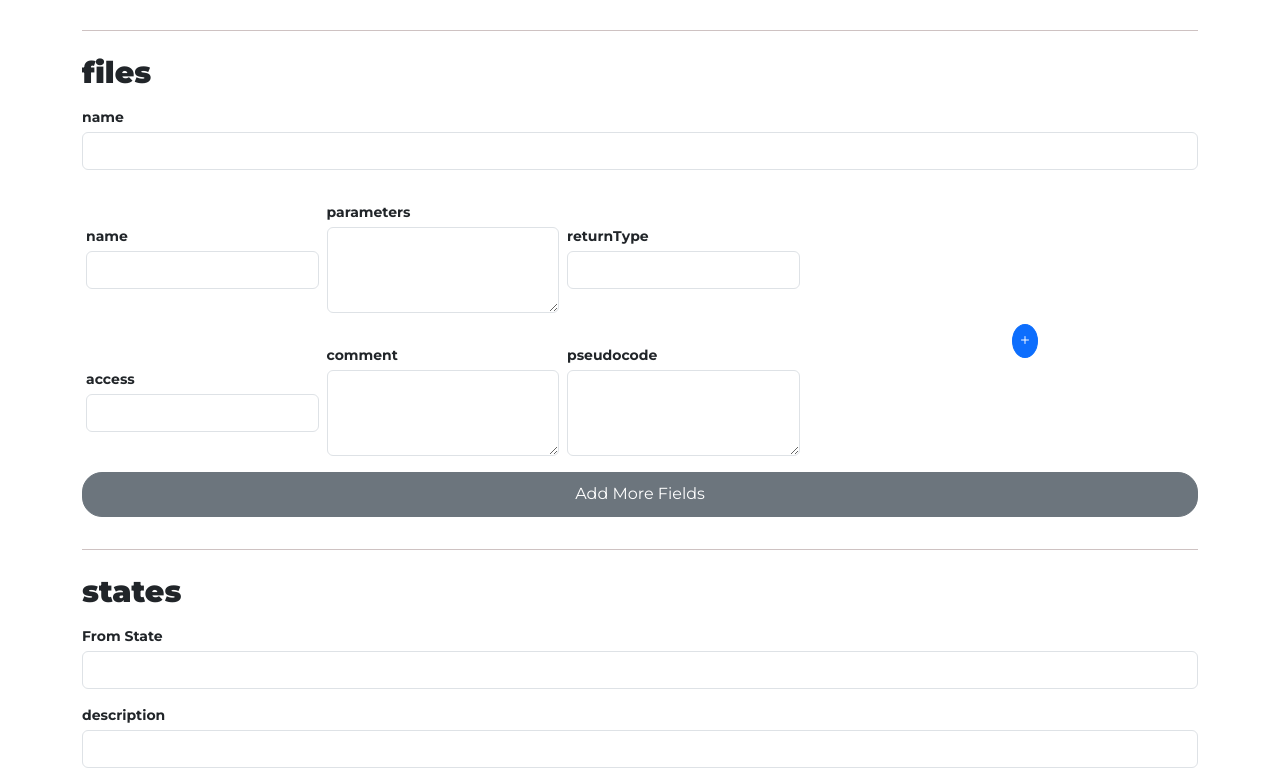
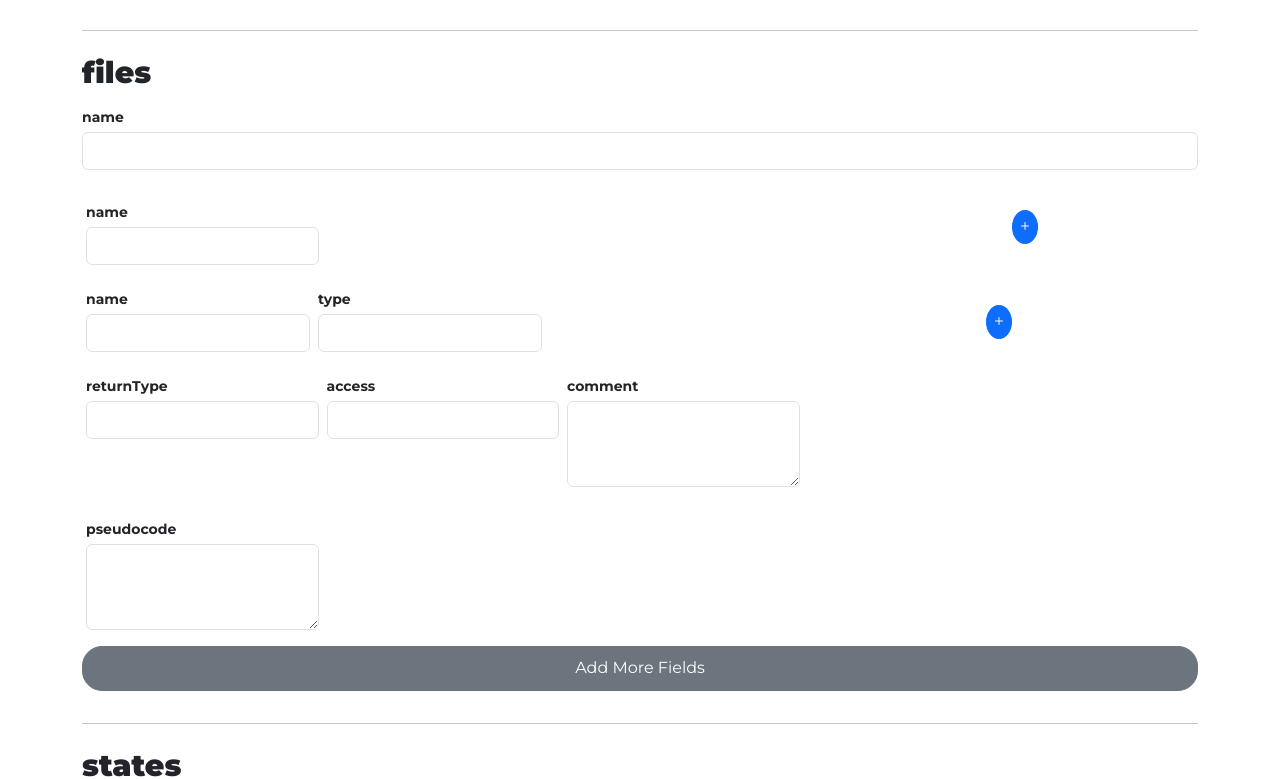
Before and after one commit to darcy-bcit/assignment-starter, a React (Create React App) app in the folder frontend/: page / in a window 1280 px wide. Shown: the part 1361-2140 px from the top of the page. Built offline with nearby package versions, Linux system fonts and the light colour scheme.

Commit message:
removed extra field in files section and fixed bugs with adding more fields

```diff
--- a/frontend/src/components/form_section.js
+++ b/frontend/src/components/form_section.js
@@ -82,6 +82,27 @@ const FormSection = ({ data, duplicate, name }) => {
   );
 };
 
+const onChangeGrandChild = (data, index, childIndex, grandChildIndex) => {
+    setFields(prev =>
+      prev.map((ele, i) =>
+        i === index
+          ? {
+              ...ele,
+              children: ele.children.map((child, j) =>
+                j === childIndex
+                  ? {
+                      ...child,
+                      children: child.children.map((gc, k) =>
+                        k === grandChildIndex ? { ...gc, value: data.target.value } : gc
+                      ),
+                    }
+                  : child
+              ),
+            }
+          : ele
+      )
+    );
+};
 
 
 
@@ -90,78 +111,142 @@ const FormSection = ({ data, duplicate, name }) => {
 
 return (
     <div className="my-4 border-bottom-ch ">
-            <h2 className="black  font-size-20" >{name}</h2>
+      <h2 className="black font-size-20">{name}</h2>
       <form>
         <div className="form-group">
-
-                    {fields?.map((ele, index) => (
-                        ele?.type === 'multiple' ?
-                            <div className="d-flex flex-row align-items-center w-100">
-                                <div className="col d-flex flex-row flex-wrap align-items-center w-100">
-
-                                    {ele?.children.map((ele, index2) => (
-                                        <div key={index2} className="col-3 d-flex justify-content-start flex-column mx-1 my-3">
-                                            <label className="text-start pb-1 bold font-size-14" htmlFor={`input-${index2}`}>
-                                                {ele?.name}
-                                            </label>
-
-                                            {ele?.type === "text" ? (
+          {fields.map((ele, index) =>
+            ele.type === 'multiple' ? (
+              <div key={index} className="d-flex flex-row align-items-start w-100">
+                <div className="col d-flex flex-row flex-wrap align-items-start w-100">
+                  {ele.children.map((child, childIndex) =>
+                    child.type === 'multiple' ? (
+                      <div key={childIndex} className="d-flex flex-row w-100 align-items-start">
+                        <div className="col d-flex flex-row flex-wrap">
+                          {child.children.map((gc, gcIndex) => (
+                            <div
+                              key={`${childIndex}-${gcIndex}`}
+                              className="col-3 d-flex flex-column mx-1 my-2"
+                            >
+                              <label className="text-start pb-1 bold font-size-14">{gc.name}</label>
                               <input
                                 type="text"
                                 className="form-control"
-                                                    id={`input-${index2}`}
-                                                    onChange={(event) => onChangeChild(event, index, index2)}
+                                value={gc.value}
+                                onChange={(e) =>
+                                  onChangeGrandChild(e, index, childIndex, gcIndex)
+                                }
+                              />
+                            </div>
+                          ))}
+                        </div>
+
+                        {/* 👉 Plus button BESIDE nested grandchild section (e.g. parameters) */}
+                        {child.name === 'parameters' && (
+                          <div className="col-auto d-flex align-items-start mt-4 ms-2">
+                            <button
+                              type="button"
+                              className="btn btn-primary rounded-circle p-1"
+                              onClick={() => {
+                                setFields(prev =>
+                                  prev.map((el, i) =>
+                                    i === index
+                                      ? {
+                                          ...el,
+                                          children: el.children.map((c, j) =>
+                                            j === childIndex
+                                              ? {
+                                                  ...c,
+                                                  children: [
+                                                    ...c.children,
+                                                    { name: 'name', type: 'text', value: '' },
+                                                    { name: 'type', type: 'text', value: '' }
+                                                  ]
+                                                }
+                                              : c
+                                          )
+                                        }
+                                      : el
+                                  )
+                                );
+                              }}
+                            >
+                              <i className="bi bi-plus" />
+                            </button>
+                          </div>
+                        )}
+                      </div>
+                    ) : (
+                      // 🧱 Regular child field
+                      <div
+                        key={childIndex}
+                        className="col-3 d-flex justify-content-start flex-column mx-1 my-3"
+                      >
+                        <label className="text-start pb-1 bold font-size-14">{child.name}</label>
+                        {child.type === 'text' ? (
+                          <input
+                            type="text"
+                            className="form-control"
+                            value={child.value}
+                            onChange={(e) => onChangeChild(e, index, childIndex)}
                           />
                         ) : (
                           <textarea
                             className="form-control"
-                                                    id={`textarea-${index2}`}
-                                                    onChange={(event) => onChangeChild(event, index, index2)}
+                            value={child.value}
+                            onChange={(e) => onChangeChild(e, index, childIndex)}
                             rows="3"
-                                                ></textarea>
+                          />
                         )}
                       </div>
-                                    ))}
+                    )
+                  )}
                 </div>
+
+                {/* 🔁 Original "Add More Fields" button */}
                 <div className="col-2">
-
-                                    <button onClick={() => onAddMoreFields(index)} className="mt-4 btn btn-primary rounded-circle d-flex align-items-center justify-content-center p-1" type="button" >
-                                        <i class="bi bi-plus" ></i>
+                  <button
+                    onClick={() => onAddMoreFields(index)}
+                    className="mt-4 btn btn-primary rounded-circle d-flex align-items-center justify-content-center p-1"
+                    type="button"
+                  >
+                    <i className="bi bi-plus"></i>
                   </button>
                 </div>
               </div>
-                            :
-                            <div key={index} className="d-flex justify-content-start flex-column my-3" >
-                                <label className="text-start pb-1 bold font-size-14" htmlFor={`input-${index}`}>{ele?.name}</label>
-
-                                {ele?.type === 'text' ? (
+            ) : (
+              <div key={index} className="d-flex justify-content-start flex-column my-3">
+                <label className="text-start pb-1 bold font-size-14">{ele.name}</label>
+                {ele.type === 'text' ? (
                   <input
                     type="text"
                     className="form-control"
-                                        id={`input-${index}`}
-                                        onChange={(event) => onChange(event, index)}
+                    value={ele.value}
+                    onChange={(e) => onChange(e, index)}
                   />
                 ) : (
                   <textarea
                     className="form-control"
-                                        id={`textarea-${index}`}
-                                        onChange={(event) => onChange(event, index)}
-
+                    value={ele.value}
+                    onChange={(e) => onChange(e, index)}
                     rows="3"
-                                    ></textarea>
+                  />
+                )}
+              </div>
+            )
           )}
         </div>
 
-
-                    ))}
-                </div>
-
-                <button type="button" onClick={addFields} className="btn btn-secondary w-100 border-raduis-20">
+        <button
+          type="button"
+          onClick={addFields}
+          className="btn btn-secondary w-100 border-raduis-20"
+        >
           Add More Fields
         </button>
       </form>
     </div>
   );
+
 };
 
 export default FormSection;
```
Lines whose indentation alone changed are shown as unchanged.
